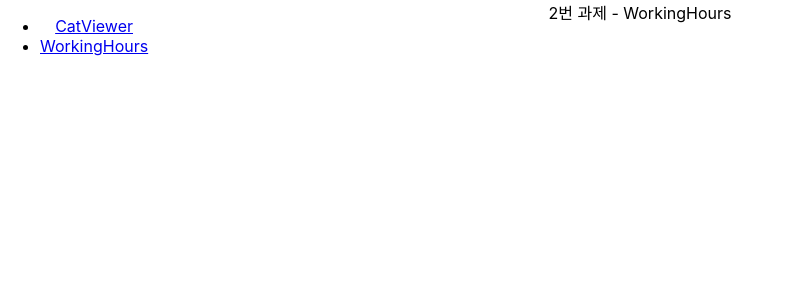
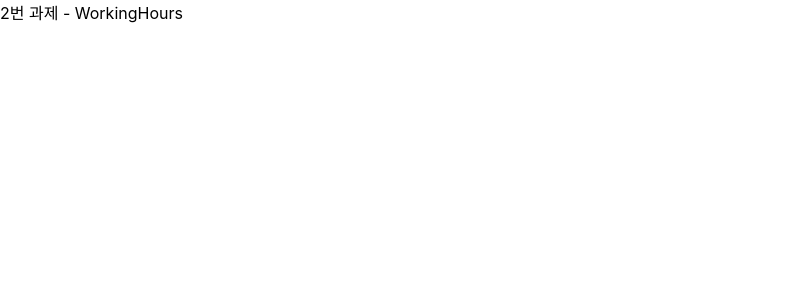
Before and after one commit to namda-on/playground, a React (Create React App) app: page /working-hour in a window 1280 px wide. Shown: the top 300 px of the page, without its empty margins (0-793 px from the left). Built offline with nearby package versions, Linux system fonts and the light colour scheme.

Commit message:
env : init typescript

```diff
--- a/package.json
+++ b/package.json
@@ -35,5 +35,11 @@
       "last 1 firefox version",
       "last 1 safari version"
     ]
+  },
+  "devDependencies": {
+    "@types/react": "^18.3.3",
+    "@types/react-dom": "^18.3.0",
+    "@types/react-router-dom": "^5.3.3",
+    "typescript": "^5.5.4"
   }
 }
--- a/src/App.js
+++ /dev/null
@@ -1,39 +0,0 @@
-import { BrowserRouter as Router, Switch, Route, Link } from "react-router-dom";
-import CatViewer from "./CatViewer";
-import WorkingHours from "./WorkingHours";
-import "./App.css";
-
-function App() {
-  return (
-    <Router>
-      <div className="App">
-        <nav
-          style={{
-            position: "fixed",
-            top: 0,
-            left: 0,
-          }}
-        >
-          <ul>
-            <li>
-              <Link to="/cat-viewer">CatViewer</Link>
-            </li>
-            <li>
-              <Link to="/working-hour">WorkingHours</Link>
-            </li>
-          </ul>
-        </nav>
-        <Switch>
-          <Route path="/cat-viewer">
-            <CatViewer />
-          </Route>
-          <Route path="/working-hour">
-            <WorkingHours />
-          </Route>
-        </Switch>
-      </div>
-    </Router>
-  );
-}
-
-export default App;
--- /dev/null
+++ b/src/App.tsx
@@ -0,0 +1,19 @@
+import { BrowserRouter as Router, Switch, Route } from "react-router-dom";
+import CatViewer from "./pages/CatViewer";
+import WorkingHours from "./pages/WorkingHours";
+import "./App.css";
+import HomePage from "./pages/Home";
+
+function App() {
+  return (
+    <Router>
+      <Switch>
+        <Route path="/cat-viewer" component={CatViewer} />
+        <Route path="/working-hour" component={WorkingHours} />
+        <Route path="/" component={HomePage} />
+      </Switch>
+    </Router>
+  );
+}
+
+export default App;
--- a/src/index.js
+++ b/src/index.tsx
@@ -4,7 +4,7 @@ import "./index.css";
 import App from "./App";
 import reportWebVitals from "./reportWebVitals";
 
-const root = ReactDOM.createRoot(document.getElementById("root"));
+const root = ReactDOM.createRoot(document.getElementById("root")!);
 root.render(
   <React.StrictMode>
     <App />
--- /dev/null
+++ b/src/pages/Home/index.tsx
@@ -0,0 +1,24 @@
+import { Link } from "react-router-dom";
+
+export default function HomePage() {
+  return (
+    <div className="App">
+      <nav
+        style={{
+          position: "fixed",
+          top: 0,
+          left: 0,
+        }}
+      >
+        <ul>
+          <li>
+            <Link to="/cat-viewer">CatViewer</Link>
+          </li>
+          <li>
+            <Link to="/working-hour">WorkingHours</Link>
+          </li>
+        </ul>
+      </nav>
+    </div>
+  );
+}
--- a/src/reportWebVitals.js
+++ b/src/reportWebVitals.ts
@@ -1,6 +1,6 @@
-const reportWebVitals = onPerfEntry => {
+const reportWebVitals = (onPerfEntry?: any) => {
   if (onPerfEntry && onPerfEntry instanceof Function) {
-    import('web-vitals').then(({ getCLS, getFID, getFCP, getLCP, getTTFB }) => {
+    import("web-vitals").then(({ getCLS, getFID, getFCP, getLCP, getTTFB }) => {
       getCLS(onPerfEntry);
       getFID(onPerfEntry);
       getFCP(onPerfEntry);
```
Also changed, not shown: tsconfig.json (added, +26 -0 lines), src/logo.svg (deleted), src/pages/CatViewer/index.tsx (renamed from src/CatViewer.js), src/pages/WorkingHours/index.tsx (renamed from src/WorkingHours.js).
